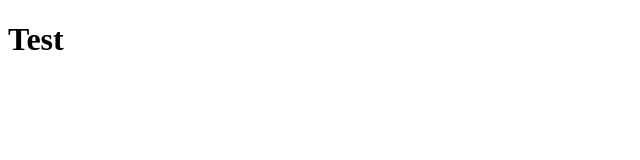
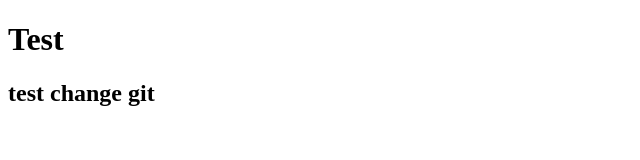
Before and after one commit to XuanHoan207/Apple-Store, a plain HTML site: page index.html in a window 1280 px wide. Shown: the whole page, without its empty margins (0-640 px from the left). Drawn offline with Linux system fonts and the light colour scheme.

Commit message:
test change git

```diff
--- a/index.html
+++ b/index.html
@@ -7,5 +7,6 @@
 </head>
 <body>
     <h1>Test</h1>
+    <h2>test change git</h2>
 </body>
 </html>
```
